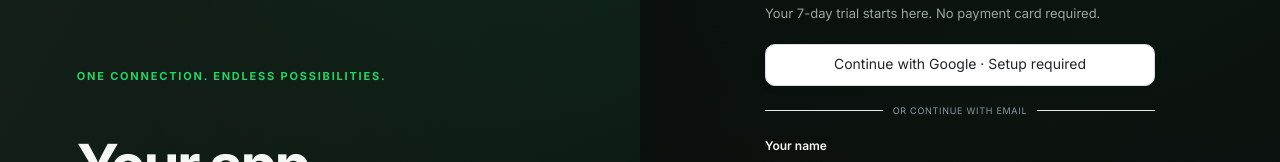
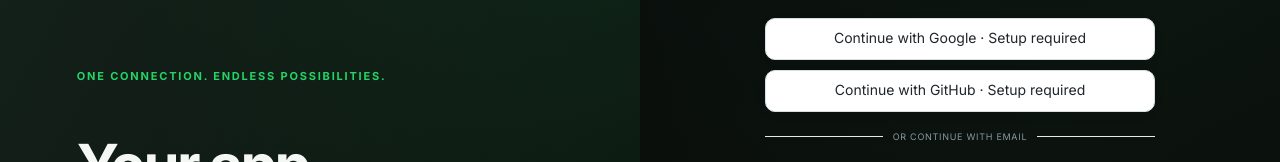
Before and after one commit to Haider-Shakoori/wa, a Next.js app in the folder apps/web/: page /register in a window 1280 px wide. Shown: the part 159-321 px from the top of the page. Built offline with nearby package versions, Linux system fonts and the light colour scheme; no server answers.

Commit message:
fix(auth): display GitHub option with actionable setup state

```diff
--- a/apps/web/components/github-signin.tsx
+++ b/apps/web/components/github-signin.tsx
@@ -27,7 +27,8 @@
     return ()=>{active=false;};
   },[]);
 
-  if (!loaded || !enabled) return null;
+  if (!loaded) return null;
+  if (!enabled) return <button type="button" className="github-signin-button" disabled title="GitHub sign-in requires OAuth credentials and activation in Platform Admin">Continue with GitHub · Setup required</button>;
 
   function startGithub() {
     const returnTo = window.location.pathname + window.location.search;
```
